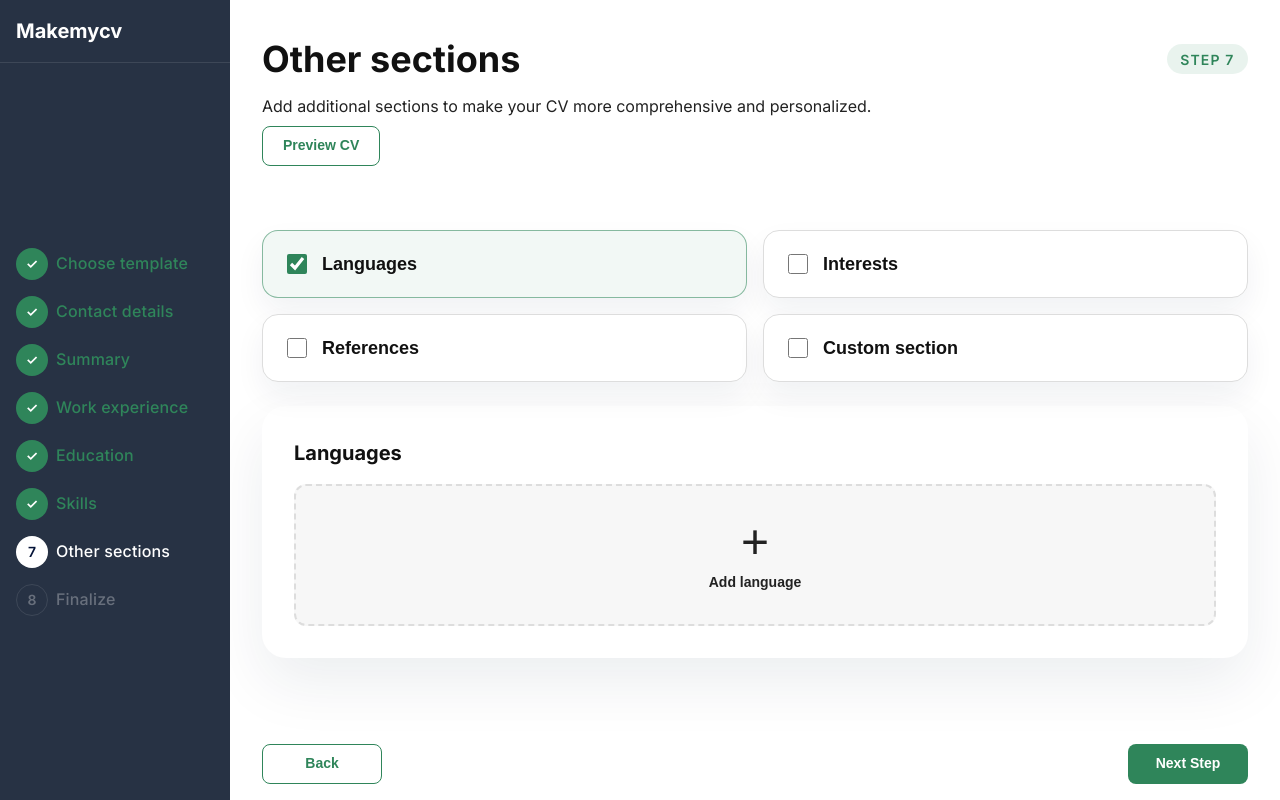
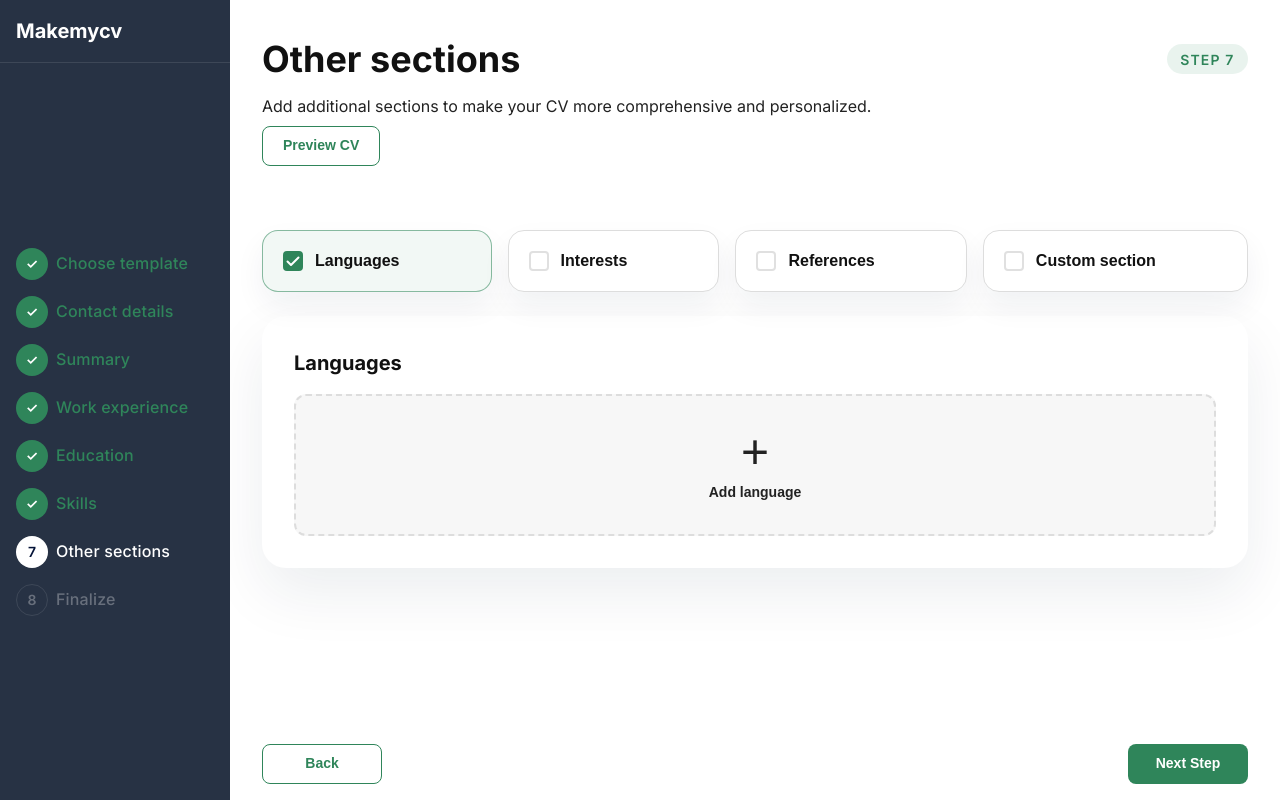
Before and after one commit to MishaKompaniec/make-cv, a Next.js app: page /create-cv/other-sections in a window 1280 px wide. Both pictures are taken after a click on the button "Languages". Built offline with nearby package versions, Linux system fonts and the light colour scheme; what @react-pdf/renderer would draw is missing.

Commit message:
refactor: replace native checkbox inputs with Checkbox component in section toggles and remove unused sectionToggleCheckbox styles

```diff
--- a/src/app/create-cv/other-sections/page.module.scss
+++ b/src/app/create-cv/other-sections/page.module.scss
@@ -13,7 +13,7 @@
 
 .sectionsGrid {
   display: grid;
-  grid-template-columns: repeat(2, minmax(240px, 1fr));
+  grid-auto-flow: column;
   gap: 1rem;
   margin-bottom: 1.5rem;
 }
@@ -49,22 +49,9 @@
   background: rgba($accent, 0.06);
 }
 
-.sectionToggleCheckbox {
-  display: inline-flex;
-  align-items: center;
-  justify-content: center;
-
-  input {
-    width: 20px;
-    height: 20px;
-    accent-color: $accent;
-    pointer-events: none;
-  }
-}
-
 .sectionToggleText {
-  font-size: 1.125rem;
-  font-weight: 700;
+  font-size: 1rem;
+  font-weight: 600;
   color: $text-primary;
 }
 
@@ -271,7 +258,7 @@
   }
 
   .sectionsGrid {
-    grid-template-columns: 1fr;
+    grid-auto-flow: row;
   }
 
   .sectionCard {
--- a/src/app/create-cv/other-sections/page.tsx
+++ b/src/app/create-cv/other-sections/page.tsx
@@ -5,6 +5,7 @@ import { useRouter } from "next/navigation";
 import { NavigationFooter } from "@/components/layout/navigation-footer/navigation-footer";
 import { CreateCvHeader } from "@/components/layout/create-cv-header/create-cv-header";
 import { useLocalStorage } from "@/hooks/useLocalStorage";
+import { Checkbox } from "@/components/ui/checkbox/checkbox";
 import { LanguagesCard, type LanguageItem } from "./languages-card";
 import styles from "./page.module.scss";
 
@@ -252,13 +253,10 @@ export default function OtherSectionsPage() {
             className={`${styles.sectionToggle} ${selectedSections.languages ? styles.sectionToggleActive : ""}`}
             onClick={() => toggleSection("languages")}
           >
-            <span className={styles.sectionToggleCheckbox}>
-              <input
-                type="checkbox"
+            <Checkbox
               checked={selectedSections.languages}
-                readOnly
+              onChange={() => toggleSection("languages")}
             />
-            </span>
             <span className={styles.sectionToggleText}>Languages</span>
           </button>
 
@@ -267,13 +265,10 @@ export default function OtherSectionsPage() {
             className={`${styles.sectionToggle} ${selectedSections.interests ? styles.sectionToggleActive : ""}`}
             onClick={() => toggleSection("interests")}
           >
-            <span className={styles.sectionToggleCheckbox}>
-              <input
-                type="checkbox"
+            <Checkbox
               checked={selectedSections.interests}
-                readOnly
+              onChange={() => toggleSection("interests")}
             />
-            </span>
             <span className={styles.sectionToggleText}>Interests</span>
           </button>
 
@@ -282,13 +277,10 @@ export default function OtherSectionsPage() {
             className={`${styles.sectionToggle} ${selectedSections.references ? styles.sectionToggleActive : ""}`}
             onClick={() => toggleSection("references")}
           >
-            <span className={styles.sectionToggleCheckbox}>
-              <input
-                type="checkbox"
+            <Checkbox
               checked={selectedSections.references}
-                readOnly
+              onChange={() => toggleSection("references")}
             />
-            </span>
             <span className={styles.sectionToggleText}>References</span>
           </button>
 
@@ -297,13 +289,10 @@ export default function OtherSectionsPage() {
             className={`${styles.sectionToggle} ${selectedSections.customSection ? styles.sectionToggleActive : ""}`}
             onClick={() => toggleSection("customSection")}
           >
-            <span className={styles.sectionToggleCheckbox}>
-              <input
-                type="checkbox"
+            <Checkbox
               checked={selectedSections.customSection}
-                readOnly
+              onChange={() => toggleSection("customSection")}
             />
-            </span>
             <span className={styles.sectionToggleText}>Custom section</span>
           </button>
         </div>
--- /dev/null
+++ b/src/components/ui/checkbox/checkbox.module.scss
@@ -0,0 +1,69 @@
+@use "../../../styles/variables" as *;
+
+.checkboxContainer {
+  display: inline-flex;
+  align-items: center;
+  gap: 0.75rem;
+  cursor: pointer;
+  user-select: none;
+
+  &.disabled {
+    cursor: not-allowed;
+    opacity: 0.6;
+  }
+}
+
+.checkboxWrapper {
+  position: relative;
+  display: inline-flex;
+  align-items: center;
+  justify-content: center;
+}
+
+.checkboxInput {
+  position: absolute;
+  opacity: 0;
+  width: 0;
+  height: 0;
+  margin: 0;
+  padding: 0;
+
+  &:focus-visible + .checkboxCustom {
+    outline: 2px solid rgba($accent, 0.25);
+    outline-offset: 2px;
+  }
+}
+
+.checkboxCustom {
+  width: 20px;
+  height: 20px;
+  border-radius: 4px;
+  border: 2px solid $border-medium;
+  background: $white;
+  transition: all $transition;
+  display: flex;
+  align-items: center;
+  justify-content: center;
+
+  &.checked {
+    background: $accent;
+    border-color: $accent;
+
+    .checkmark {
+      opacity: 1;
+      transform: scale(1);
+    }
+  }
+
+  .checkmark {
+    opacity: 0;
+    transform: scale(0.8);
+    transition: all $transition-smooth;
+  }
+}
+
+.checkboxLabel {
+  font-size: 1.125rem;
+  font-weight: 700;
+  color: $text-primary;
+}
--- /dev/null
+++ b/src/components/ui/checkbox/checkbox.tsx
@@ -0,0 +1,51 @@
+"use client";
+
+import { forwardRef } from "react";
+import styles from "./checkbox.module.scss";
+
+export interface CheckboxProps extends React.InputHTMLAttributes<HTMLInputElement> {
+  label?: string;
+}
+
+export const Checkbox = forwardRef<HTMLInputElement, CheckboxProps>(
+  ({ checked, onChange, disabled = false, className = "", label, ...props }, ref) => {
+    return (
+      <label className={`${styles.checkboxContainer} ${disabled ? styles.disabled : ""} ${className}`}>
+        <div className={styles.checkboxWrapper}>
+          <input
+            type="checkbox"
+            ref={ref}
+            checked={checked}
+            onChange={onChange}
+            disabled={disabled}
+            className={styles.checkboxInput}
+            {...props}
+          />
+          <div className={`${styles.checkboxCustom} ${checked ? styles.checked : ""}`}>
+            {checked && (
+              <svg
+                className={styles.checkmark}
+                width="16"
+                height="16"
+                viewBox="0 0 16 16"
+                fill="none"
+                xmlns="http://www.w3.org/2000/svg"
+              >
+                <path
+                  d="M13.5 4.5L6 12L2.5 8.5"
+                  stroke="white"
+                  strokeWidth="2"
+                  strokeLinecap="round"
+                  strokeLinejoin="round"
+                />
+              </svg>
+            )}
+          </div>
+        </div>
+        {label && <span className={styles.checkboxLabel}>{label}</span>}
+      </label>
+    );
+  }
+);
+
+Checkbox.displayName = "Checkbox";
```
Lines whose indentation alone changed are shown as unchanged.
